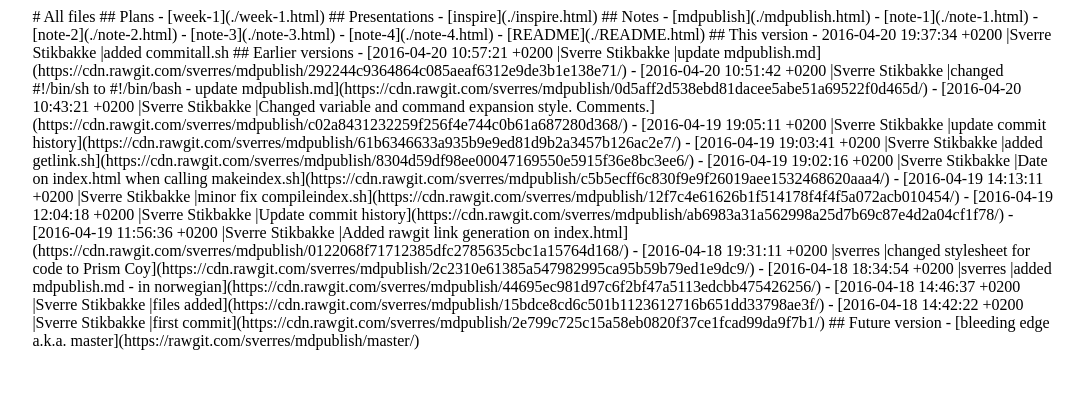
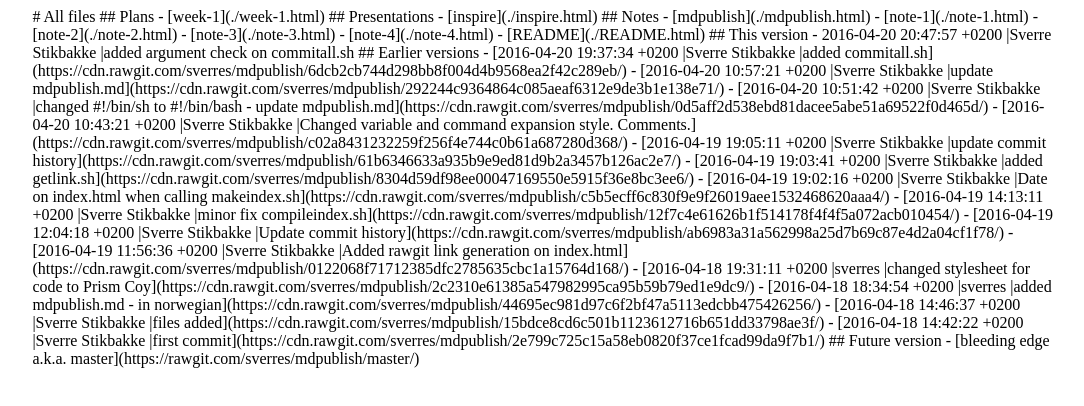
Before and after one commit to sverres/mdpublish, a plain HTML site: page index.html in a window 1280 px wide. Shown: the whole page, without its empty margins (6-1090 px from the left). Drawn offline with nearby package versions, Linux system fonts and the light colour scheme; some packages are replaced by stand-ins of ours; a script that the page names is missing; a web font is replaced by a local one.

Commit message:
added argument check on commitall.sh

```diff
--- a/index.html
+++ b/index.html
@@ -53,10 +53,11 @@ pre {
 
 ## This version
 
-- 2016-04-20 19:37:34 +0200 |Sverre Stikbakke |added commitall.sh
+- 2016-04-20 20:47:57 +0200 |Sverre Stikbakke |added argument check on commitall.sh
 
 ## Earlier versions
 
+- [2016-04-20 19:37:34 +0200 |Sverre Stikbakke |added commitall.sh](https://cdn.rawgit.com/sverres/mdpublish/6dcb2cb744d298bb8f004d4b9568ea2f42c289eb/)
 - [2016-04-20 10:57:21 +0200 |Sverre Stikbakke |update mdpublish.md](https://cdn.rawgit.com/sverres/mdpublish/292244c9364864c085aeaf6312e9de3b1e138e71/)
 - [2016-04-20 10:51:42 +0200 |Sverre Stikbakke |changed #!/bin/sh to #!/bin/bash - update mdpublish.md](https://cdn.rawgit.com/sverres/mdpublish/0d5aff2d538ebd81dacee5abe51a69522f0d465d/)
 - [2016-04-20 10:43:21 +0200 |Sverre Stikbakke |Changed variable and command expansion style. Comments.](https://cdn.rawgit.com/sverres/mdpublish/c02a8431232259f256f4e744c0b61a687280d368/)
```
Also changed, not shown: 3 other files.
